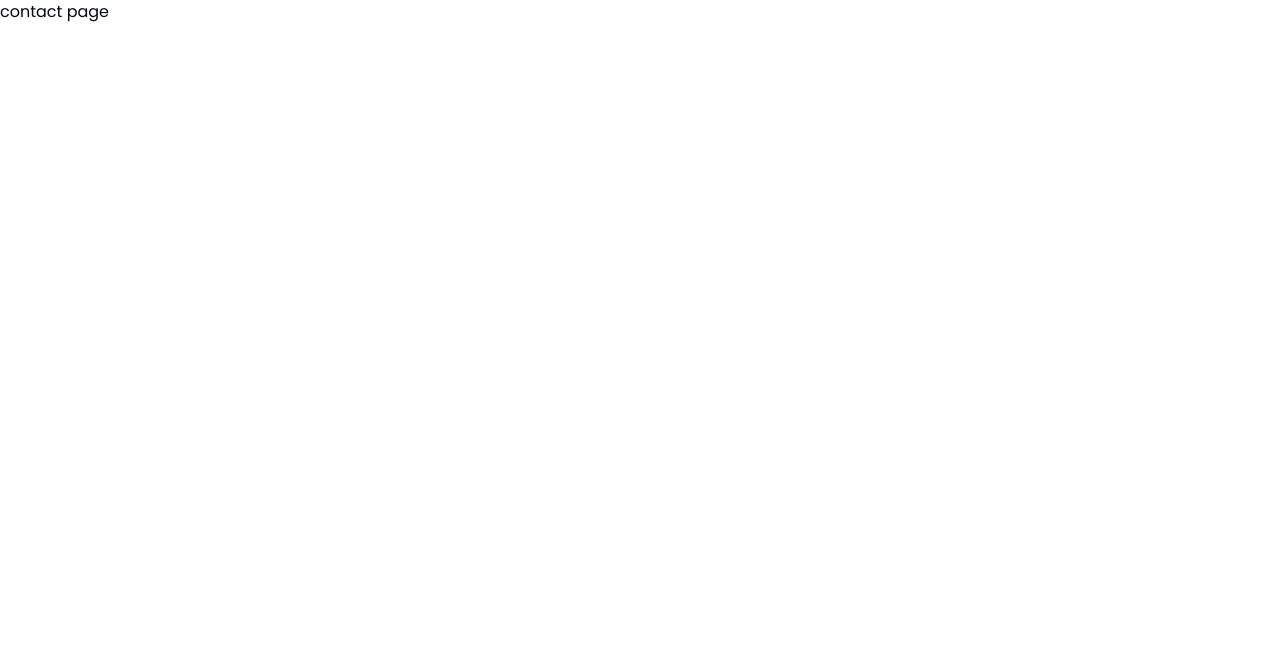
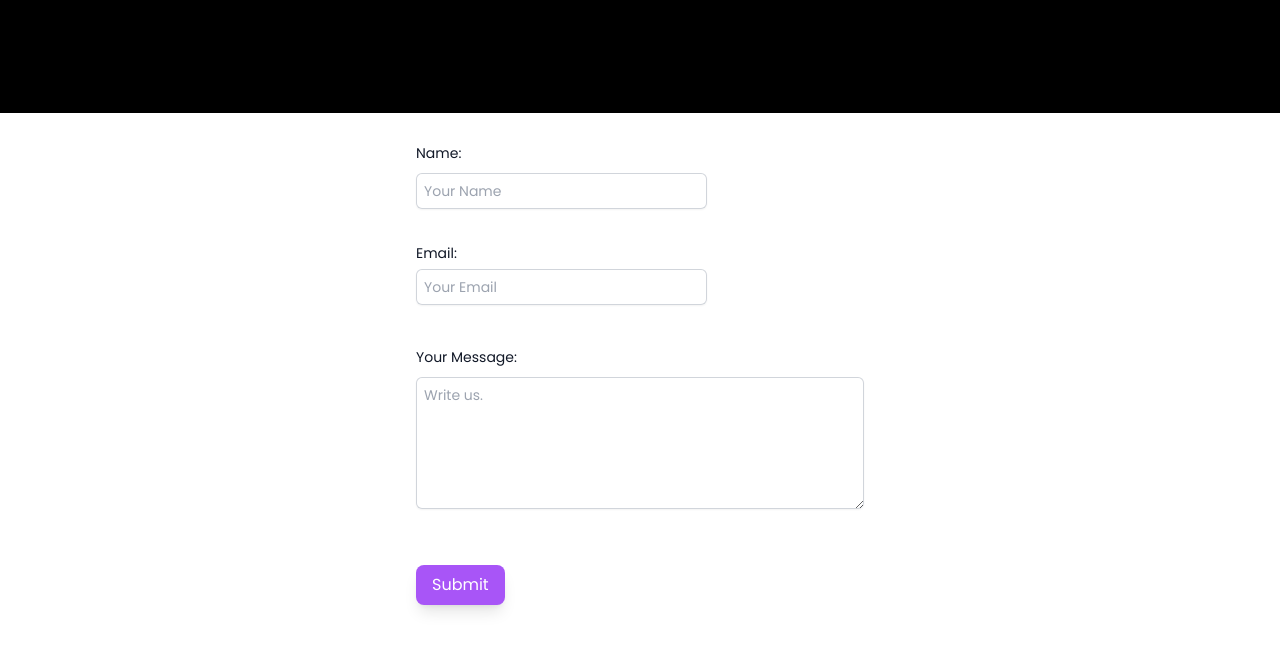
Before and after one commit to WillBeThere8/frontend, a Next.js app: page /Contact in a window 1280 px wide. Shown: the top 650 px of the page. Built offline with nearby package versions, Linux system fonts and the light colour scheme.

Commit message:
Create Contatct us page

```diff
--- a/app/Contact/page.tsx
+++ b/app/Contact/page.tsx
@@ -1,9 +1,87 @@
-import React from 'react'
+import React from "react";
+import NavBar from "@/components/Navbar";
 
-const page = () => {
+const Contact = () => {
   return (
-    <div>contact page</div>
-  )
-}
+    <div>
+      <div className="bg-black">
+        <NavBar />
+      </div>
 
-export default page
+      <div className="flex justify-center">
+        <form className="mt-7 w-full max-w-md">
+          <div className="grid grid-cols-1 gap-x-6 gap-y-8 sm:grid-cols-6">
+            <div className="sm:col-span-4">
+              <label
+                htmlFor="name"
+                className="block text-sm font-medium leading-6 text-gray-900"
+              >
+                Name:
+              </label>
+              <div className="mt-2">
+                <div className="flex rounded-md shadow-sm ring-1 ring-inset ring-gray-300 focus-within:ring-2 focus-within:ring-inset focus-within:ring-indigo-600 sm:max-w-md">
+                  <input
+                    type="text"
+                    name="name"
+                    id="name"
+                    autoComplete="name"
+                    className="block flex-1 border-0 bg-transparent py-1.5 pl-2 pr-1 text-gray-900 placeholder:text-gray-400 focus:ring-0 sm:text-sm sm:leading-6"
+                    placeholder="Your Name"
+                  />
+                </div>
+              </div>
+            </div>
+
+            <div className="sm:col-span-4">
+              <label
+                htmlFor="email"
+                className="block text-sm font-medium leading-6 text-gray-900"
+              >
+                Email:
+              </label>
+              <div className="mt-1">
+                <div className="flex rounded-md shadow-sm ring-1 ring-inset ring-gray-300 focus-within:ring-2 focus-within:ring-inset focus-within:ring-indigo-600 sm:max-w-md">
+                  <input
+                    type="email"
+                    name="email"
+                    id="email"
+                    autoComplete="email"
+                    className="block flex-1 border-0 bg-transparent py-1.5 pl-2 pr-1 text-gray-900 placeholder:text-gray-400 focus:ring-0 sm:text-sm sm:leading-6"
+                    placeholder="Your Email"
+                  />
+                </div>
+              </div>
+            </div>
+
+            <div className="mt-2 sm:col-span-full">
+              <label
+                htmlFor="message"
+                className="block text-sm font-medium leading-6 text-gray-900"
+              >
+                Your Message:
+              </label>
+              <div className="mt-2">
+                <textarea
+                  id="message"
+                  name="message"
+                  rows={5}
+                  className="block w-full rounded-md border-0 py-1.5 px-2 text-gray-900 shadow-sm ring-1 ring-inset ring-gray-300 placeholder:text-gray-400 focus:ring-2 focus:ring-inset focus:ring-indigo-600 sm:text-sm sm:leading-6"
+                  placeholder="Write us."
+                  defaultValue={""}
+                />
+              </div>
+            </div>
+
+            <div className="mt-6 sm:col-span-full">
+              <button className="bg-purple-500 py-2 px-4 text-white rounded-lg shadow-lg focus:outline-none focus:ring-2 focus:ring-purple-500 focus:ring-opacity-50">
+                Submit
+              </button>
+            </div>
+          </div>
+        </form>
+      </div>
+    </div>
+  );
+};
+
+export default Contact;
--- a/middleware.ts
+++ b/middleware.ts
@@ -1,7 +1,7 @@
 import { authMiddleware } from "@clerk/nextjs";
 
 export default authMiddleware({
-    publicRoutes: ['/', '/hello']
+  publicRoutes: ['/', '/hello', '/contact']
 });
 
 export const config = {
```
